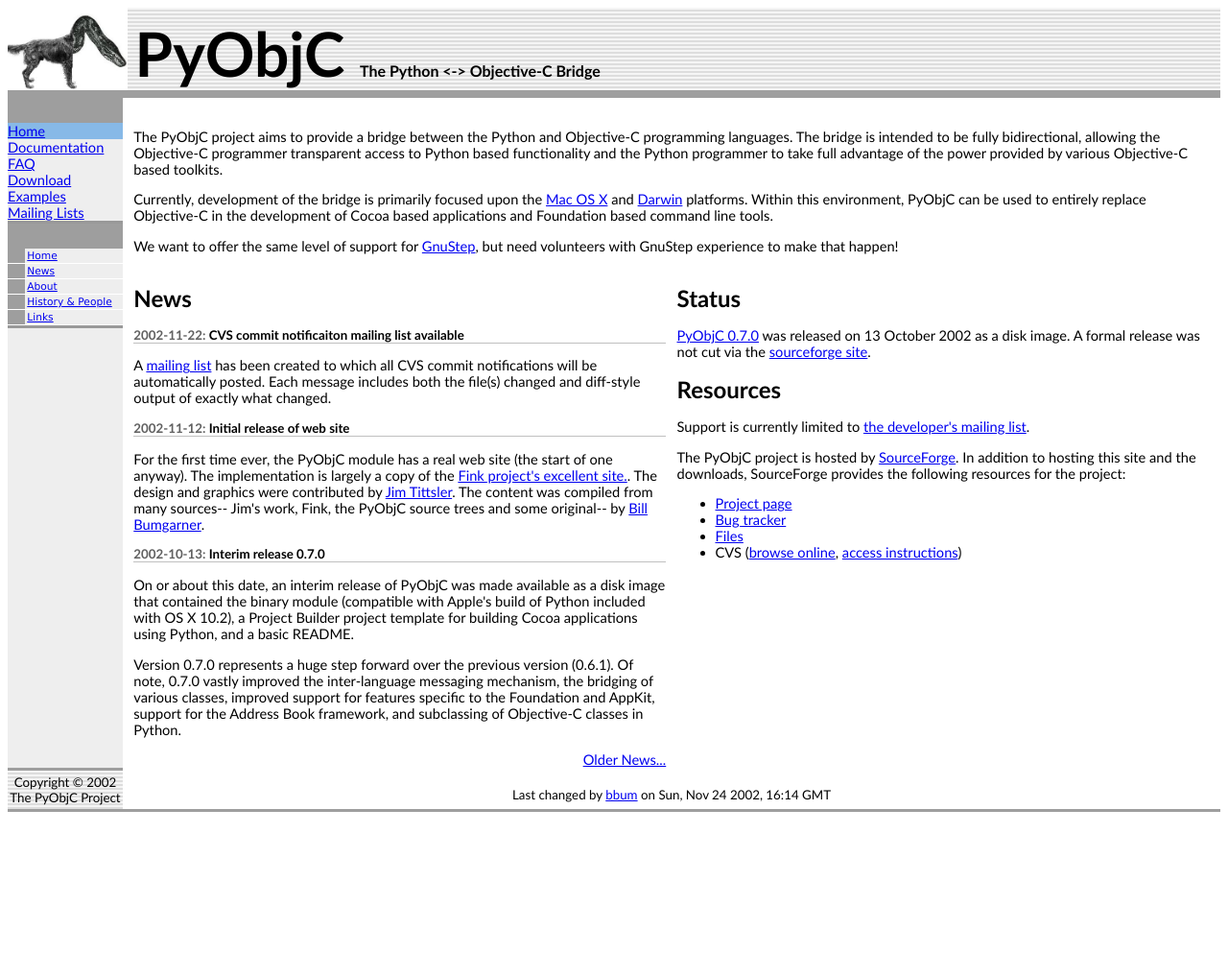
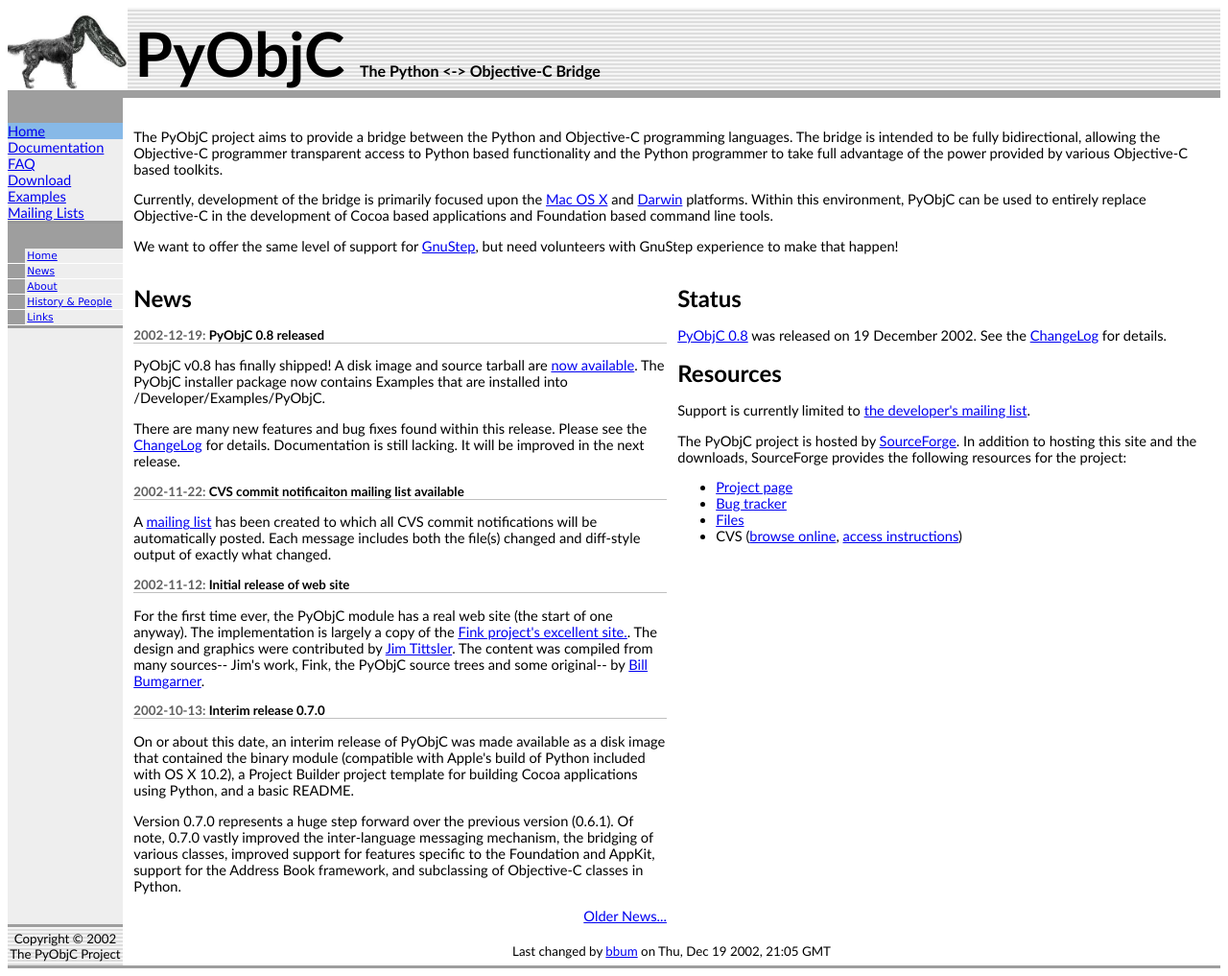
Before and after one commit to orestis/pyobjc, a PHP site: page /index.php in a window 1280 px wide. Shown: the whole page at 96% size. Before the commit the page ends 846 px from the top, so only its background shows below. Run offline with PHP 8.4, Linux system fonts and the light colour scheme; data that the repository does not hold is empty; grey boxes are pictures that could not be loaded.

Commit message:
announced 0.8
git-svn-id: http://svn.red-bean.com/pyobjc/trunk@328 f55f28a5-9edb-0310-a011-a803cfcd5d25

```diff
--- a/pyobjc-web/docroot/index.php
+++ b/pyobjc-web/docroot/index.php
@@ -1,7 +1,7 @@
 <?
 $title = "Home";
 $cvs_author = '$Author: bbum $';
-$cvs_date = '$Date: 2002/11/24 16:14:38 $';
+$cvs_date = '$Date: 2002/12/19 21:05:54 $';
 $is_home = 1;
 
 $metatags = '<meta name="description" content="PyObjC, a universal bridge between the Objective-C and Python languages.">
@@ -36,7 +36,7 @@
 <h1>Status</h1>
 
 <p>
-<a href="http://pyobjc.sourceforge.net/software/PyObjC%200.7.0.dmg.gz">PyObjC 0.7.0</a> was released on 13 October 2002 as a disk image.  A formal release was not cut via the <a href="http://sourceforge.net/projects/pyobjc/">sourceforge site</a>.
+<a href="http://sourceforge.net/project/showfiles.php?group_id=14534">PyObjC 0.8</a> was released on 19 December 2002.  See the <a href="http://cvs.sourceforge.net/cgi-bin/viewcvs.cgi/pyobjc/pyobjc/ChangeLog?rev=1.58&only_with_tag=REL_20021219_0pt8&content-type=text/vnd.viewcvs-markup">ChangeLog</a> for details.
 </p>
 
 <h1>Resources</h1>
--- a/pyobjc-web/docroot/news/news.inc
+++ b/pyobjc-web/docroot/news/news.inc
@@ -1,3 +1,6 @@
+<span class="news_date">2002-12-19: </span><span class="news_headline">PyObjC 0.8 released</span><?php gray_line(); ?>
+  <p>
+PyObjC v0.8 has finally shipped!  A disk image and source tarball are <a href="http://sourceforge.net/project/showfiles.php?group_id=14534">now available</a>.  The PyObjC installer package now contains Examples that are installed into /Developer/Examples/PyObjC.</p><p>There are many new features and bug fixes found within this release.  Please see the <a href="http://cvs.sourceforge.net/cgi-bin/viewcvs.cgi/pyobjc/pyobjc/ChangeLog?rev=1.58&only_with_tag=REL_20021219_0pt8&content-type=text/vnd.viewcvs-markup">ChangeLog</a> for details.  Documentation is still lacking.  It will be improved in the next release.</p>
 <span class="news_date">2002-11-22: </span><span class="news_headline">CVS commit notificaiton mailing list available</span><?php gray_line(); ?>
   <p>
 A <a href="http://lists.sourceforge.net/mailman/listinfo/pyobjc-checkins">mailing list</a> has been created to which all CVS commit notifications will be automatically posted.   Each message includes both the file(s) changed and diff-style output of exactly what changed.
```
Also changed, not shown: 2 other files.
